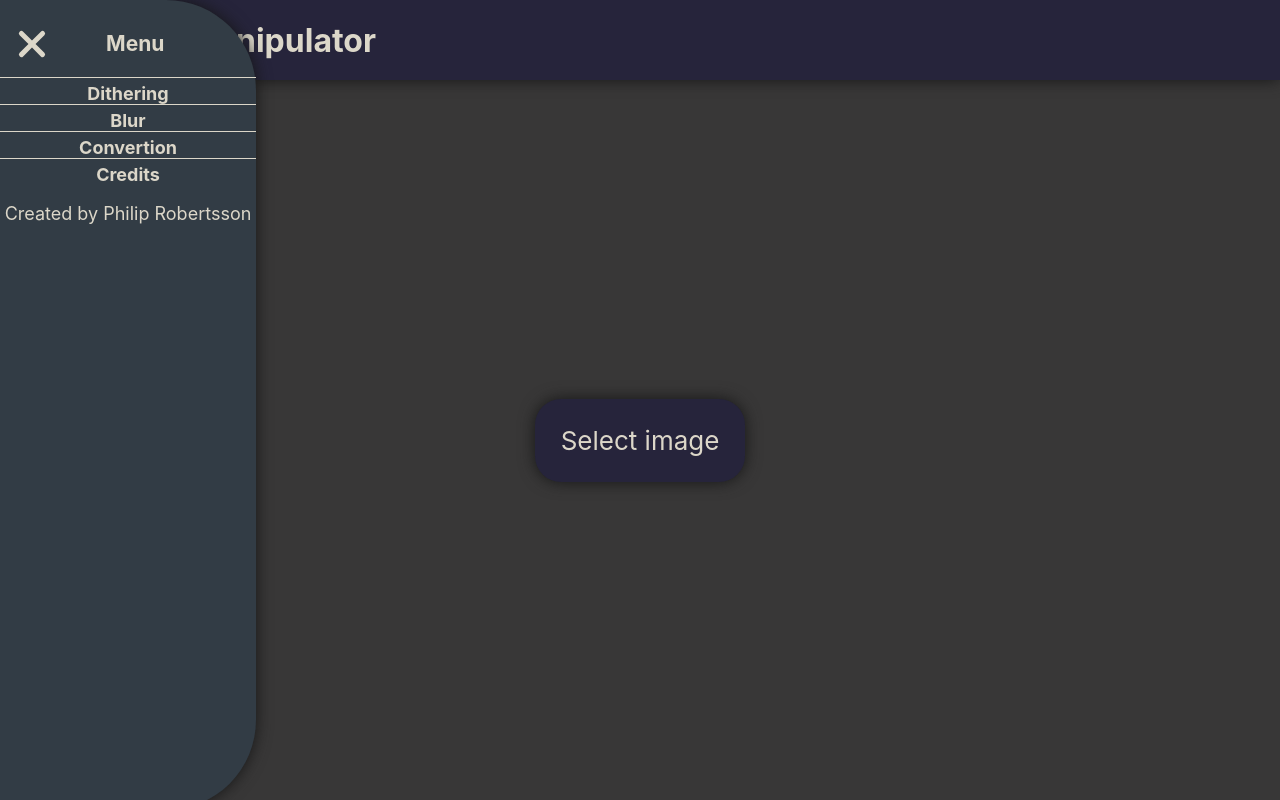
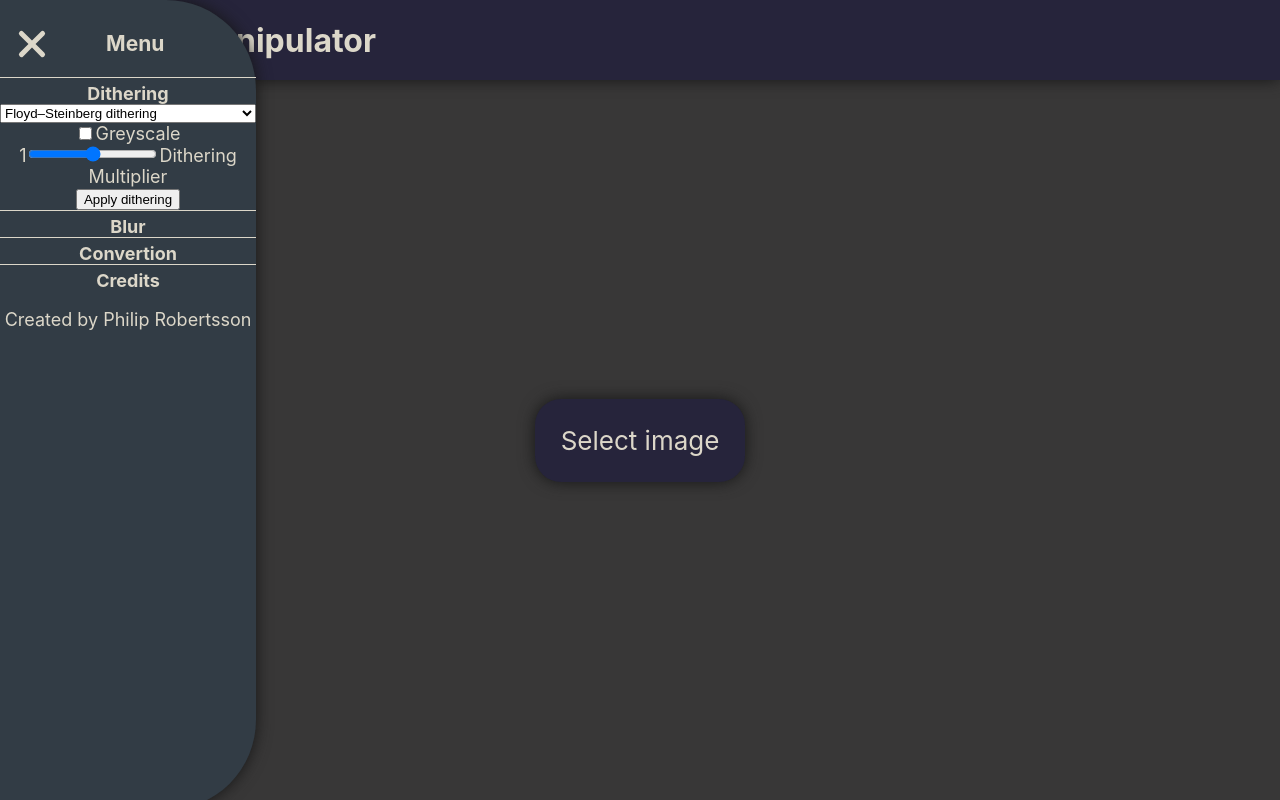
Before and after one commit to PhilipRobertsson/Simple-Web-Based-Image-Manipulatior, a React (Create React App) app in the folder website/: page / in a window 1280 px wide. Both pictures are taken after a click on the picture 32 px from the left and 40 px from the top of the page. Built offline with nearby package versions, Linux system fonts and the light colour scheme.

Commit message:
Controls added for dithering, undo one step is also possible with space

```diff
--- a/website/src/App.js
+++ b/website/src/App.js
@@ -6,8 +6,22 @@ import './App.css';
 
 function App() {
   const [selectedImage, setSelectedImage] = useState()
+  const[oldImage, setOldImage] = useState()
   const [imageCanvas, setImageCanvas] = useState()
   const [menuOut, setMenuOut] = useState(false)
+  const [selectedDithering, setSelectedDithering] = useState({
+    label: "Floyd–Steinberg dithering",
+    value: "floyd",
+    color: false,
+    multiplier: 1.0
+  })
+
+  // Only used in the select dropdown for dithering
+  const ditheringOptions = [
+    {key: 1, vaule: "floyd", label: "Floyd–Steinberg dithering"},
+    {key: 2, vaule: "bayer_22", label: "Ordered dithering Bayer 2x2"},
+    {key: 3, vaule: "bayer_44", label: "Ordered dithering Bayer 4x4"}
+  ]
 
   const handleFileChange = (e) =>{
     console.log(e.target.files)
@@ -17,6 +31,42 @@ function App() {
       console.log("No file chosen")
     }
 
+  }
+
+  const handleSelectedDitheringOption = () =>{
+    let algorithm = document.getElementById("ditheringDropdown").value
+    if(algorithm == "Floyd–Steinberg dithering"){
+      setSelectedDithering({
+        label: "Floyd–Steinberg dithering",
+        value: "floyd",
+        color : !document.getElementById("colorCheck").checked,
+        multiplier : ((document.getElementById("ditheringMultiplier").value)/100)
+      })
+    }
+    if(algorithm == "Ordered dithering Bayer 2x2"){
+      setSelectedDithering({
+        label: "Ordered dithering Bayer 2x2",
+        value: "bayer_22",
+        color : !document.getElementById("colorCheck").checked,
+        multiplier : ((document.getElementById("ditheringMultiplier").value)/100)
+      })
+    }
+    if(algorithm == "Ordered dithering Bayer 4x4"){
+      setSelectedDithering({
+        label: "Ordered dithering Bayer 4x4",
+        value: "bayer_44",
+        color : !document.getElementById("colorCheck").checked,
+        multiplier : ((document.getElementById("ditheringMultiplier").value)/100)
+      })
+    }
+  }
+
+  const handleApplyDithering = () =>{
+    if(imageCanvas){
+      setOldImage(selectedImage)
+      dithering(imageCanvas,selectedDithering.value, selectedDithering.color, selectedDithering.multiplier)
+      setSelectedImage(imageCanvas.toDataURL())
+    }
   }
 
   const handleMenuChange = () =>{
@@ -53,11 +103,9 @@ function App() {
           handleMenuChange()
         }
         if(e.code == "Space"){
-          dithering(imageCanvas,"floyd", false)
-          setSelectedImage(imageCanvas.toDataURL())
+          setSelectedImage(oldImage)
         }
       }
-
       document.addEventListener('keydown', handleKeyDown)
 
         //Remove event listener after use
@@ -65,7 +113,7 @@ function App() {
           document.removeEventListener('keydown', handleKeyDown);
         }
     }
-  },[menuOut,selectedImage, imageCanvas])
+  },[menuOut,selectedImage, imageCanvas, selectedDithering])
 
 
 
@@ -91,6 +139,25 @@ function App() {
             <h3 style={{paddingLeft:"2em"}}>Menu</h3>
             <div className='Menu-item'>
                   <b>Dithering</b>
+                  <select id="ditheringDropdown" value={selectedDithering.label} onChange={handleSelectedDitheringOption}>
+                  {ditheringOptions.map((option) => (
+                    <option key={option.key} value={option.value}>
+                      {option.label}
+                    </option>
+                  ))}
+                  </select>
+                  <div>
+                    <input type="checkbox" id="colorCheck" name="colorCheck" onChange={handleSelectedDitheringOption}/>
+                    <label htmlFor="colorCheck">Greyscale</label>
+                  </div>
+                  <div>
+                    <a>{selectedDithering.multiplier}</a>
+                    <input type="range" id="ditheringMultiplier" name="ditheringMultiplier" min="0" max="100" onChange={handleSelectedDitheringOption} />
+                    <label htmlFor="ditheringMultiplier">Dithering Multiplier</label>
+                  </div>
+                  <div>
+                    <button onClick={handleApplyDithering}>Apply dithering</button>
+                  </div>
                 </div>
                 <div className='Menu-item'>
                   <b>Blur</b>
--- a/website/src/dithering.js
+++ b/website/src/dithering.js
@@ -1,7 +1,7 @@
 import {getPixel, setPixel} from "./pixelOperations"
 import {divide, abs} from "mathjs"
 
-const dithering = (imgCnvs,algorithm, color) =>{
+const dithering = (imgCnvs,algorithm, color, multiplier) =>{
     var ctx = imgCnvs.getContext("2d")
     var idt = ctx.getImageData(0,0,imgCnvs.width,imgCnvs.height);
     var matrix
@@ -20,10 +20,10 @@ const dithering = (imgCnvs,algorithm, color) =>{
         return palArr[idx];
     }
 
-    const applyErr = (pixel, error, factor) => {
-        pixel[0] += error[0] * factor
-        pixel[1] += error[1] * factor
-        pixel[2] += error[2] * factor
+    const applyErr = (pixel, error, factor, multiplier) => {
+        pixel[0] += error[0] * factor * multiplier
+        pixel[1] += error[1] * factor * multiplier
+        pixel[2] += error[2] * factor * multiplier
         return(pixel);
     }
 
@@ -34,7 +34,7 @@ const dithering = (imgCnvs,algorithm, color) =>{
         var quantError
         var error
 
-        if(color){
+        if(color){ // Full color or greyscale
             var palArr = [
                 [  0,   0,   0], // black
                 [255, 255, 255], // white
@@ -72,7 +72,7 @@ const dithering = (imgCnvs,algorithm, color) =>{
 
                 id = ((y * idt.width) + (x + 1)) * 4;
                 if(id < idt.data.length){
-                    error = applyErr([idt.data[id], idt.data[id + 1], idt.data[id + 2]], quantError, (7/16))
+                    error = applyErr([idt.data[id], idt.data[id + 1], idt.data[id + 2]], quantError, (7/16), multiplier)
                     idt.data[id] = error[0];
                     idt.data[id + 1] = error[1];
                     idt.data[id + 2] = error[2];
@@ -80,7 +80,7 @@ const dithering = (imgCnvs,algorithm, color) =>{
 
                 id = (((y + 1) * idt.width) + (x - 1)) * 4;
                 if(id < idt.data.length){
-                    error = applyErr([idt.data[id], idt.data[id + 1], idt.data[id + 2]], quantError, (3/16))
+                    error = applyErr([idt.data[id], idt.data[id + 1], idt.data[id + 2]], quantError, (3/16), multiplier)
                     idt.data[id] = error[0];
                     idt.data[id + 1] = error[1];
                     idt.data[id + 2] = error[2];
@@ -88,7 +88,7 @@ const dithering = (imgCnvs,algorithm, color) =>{
 
                 id = (((y + 1) * idt.width) + x) * 4;
                 if(id < idt.data.length){
-                    error = applyErr([idt.data[id], idt.data[id + 1], idt.data[id + 2]], quantError, (5/16))
+                    error = applyErr([idt.data[id], idt.data[id + 1], idt.data[id + 2]], quantError, (5/16), multiplier)
                     idt.data[id] = error[0];
                     idt.data[id + 1] = error[1];
                     idt.data[id + 2] = error[2];
@@ -96,7 +96,7 @@ const dithering = (imgCnvs,algorithm, color) =>{
 
                 id = (((y + 1) * idt.width) + (x + 1)) * 4;
                 if(id < idt.data.length){
-                    error = applyErr([idt.data[id], idt.data[id + 1], idt.data[id + 2]], quantError, (1/16))
+                    error = applyErr([idt.data[id], idt.data[id + 1], idt.data[id + 2]], quantError, (1/16), multiplier)
                     idt.data[id] = error[0];
                     idt.data[id + 1] = error[1];
                     idt.data[id + 2] = error[2];
```
